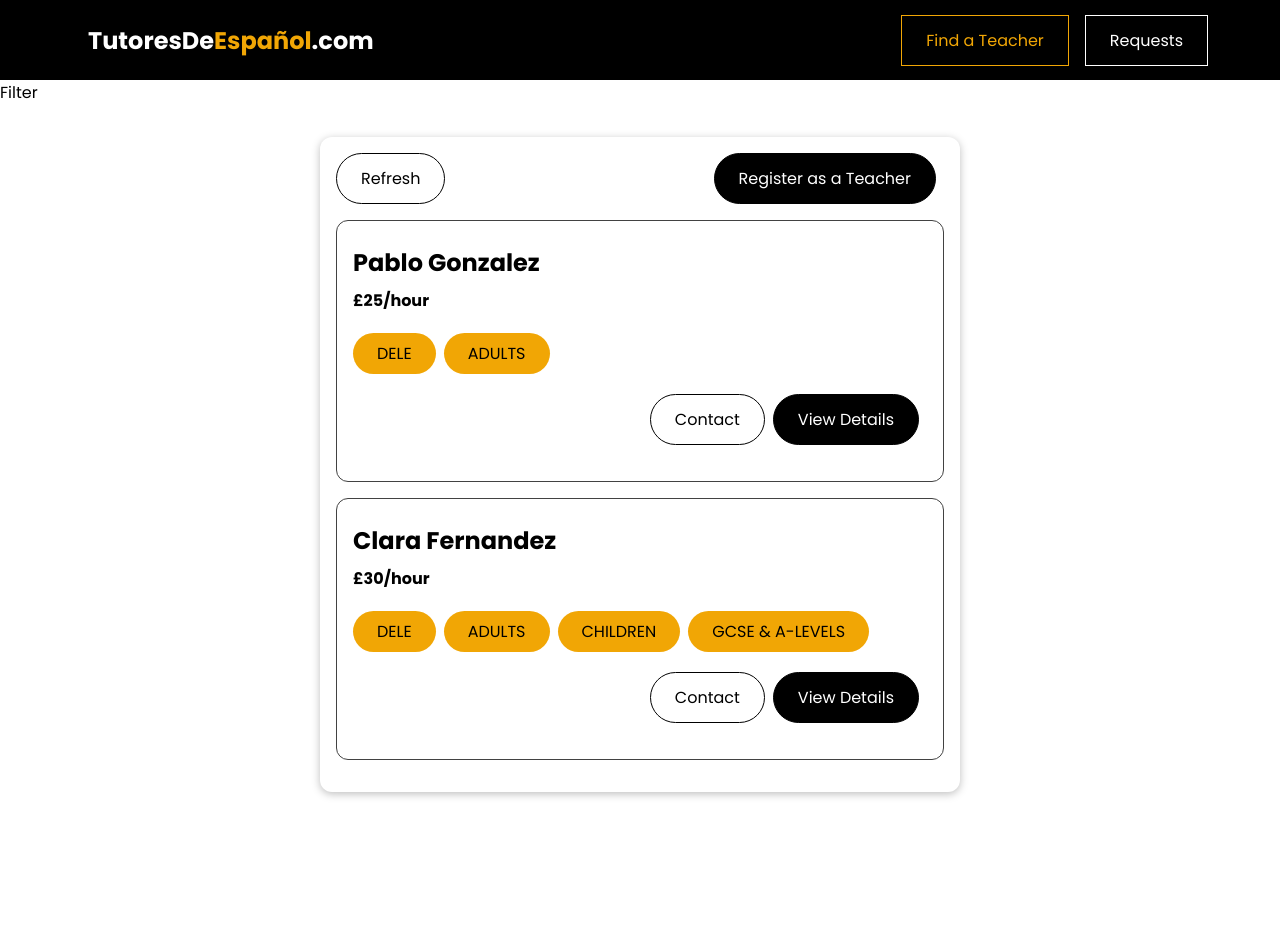
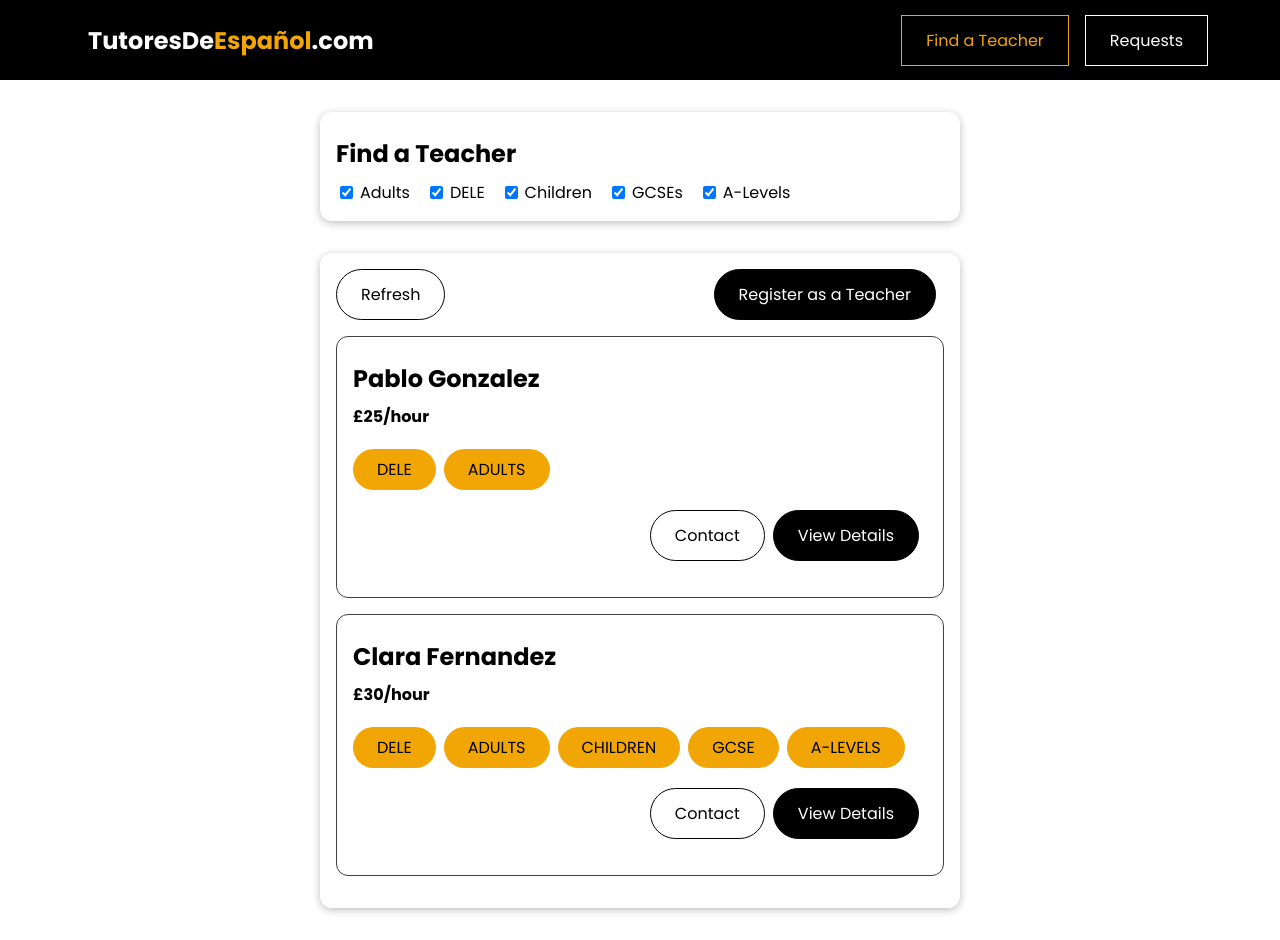
Before and after one commit to ElJefe111944/teacher-finder-app, a Vue app: page /teachers in a window 1280 px wide. Before the commit the page ends 824 px from the top, so only its background shows below. Built offline with nearby package versions, Linux system fonts and the light colour scheme.

Commit message:
TeacherFilter component created and added to teacher list. Styling and emit also added

```diff
--- /dev/null
+++ b/src/components/teachers/TeacherFilter.vue
@@ -0,0 +1,89 @@
+<template>
+    <base-card>
+        <h2>Find a Teacher</h2>
+        <!-- checkbox -->
+        <!-- option 1 -->
+        <span class="filter-option">
+            <input type="checkbox" id="adults" checked @change="setFilter">
+            <label for="adults">Adults</label>
+        </span>
+        <!-- option 2 -->
+        <span class="filter-option">
+            <input type="checkbox" id="dele" checked @change="setFilter">
+            <label for="dele">DELE</label>
+        </span>
+        <!-- option 3 -->
+        <span class="filter-option">
+            <input type="checkbox" id="children" checked @change="setFilter">
+            <label for="children">Children</label>
+        </span>
+        <!-- option 4 -->
+        <span class="filter-option">
+            <input type="checkbox" id="gcse" checked @change="setFilter">
+            <label for="gcse">GCSEs</label>
+        </span>
+                <!-- option 5 -->
+                <span class="filter-option">
+            <input type="checkbox" id="a-levels" checked @change="setFilter">
+            <label for="a-levels">A-Levels</label>
+        </span>
+    </base-card>
+</template>
+
+<script>
+
+export default {
+    emits: ['change-filter'],
+    data(){
+        return {
+            // all checked so defualt of true
+            filters: {
+                adults: true,
+                dele: true,
+                children: true,
+                gcse: true,
+            }
+        }
+    },
+    methods: {
+        setFilter(event){
+            const inputId = event.target.id;
+            const isActive = event.target.checked;
+            // copy existing filters properties
+            const updatedFilters = {
+                ...this.filters,
+                [inputId]: isActive
+            };
+            // update filters
+            this.filters = updatedFilters;
+            // pass updated filters to parent component
+            // to modify list rendered on teacher list page
+            this.$emit('change-filter', updatedFilters);
+        }
+    }
+}
+
+</script>
+
+<style scoped>
+h2 {
+  margin: 0.5rem 0;
+}
+
+.filter-option {
+  margin-right: 1rem;
+}
+
+.filter-option label,
+.filter-option input {
+  vertical-align: middle;
+}
+
+.filter-option label {
+  margin-left: 0.25rem;
+}
+
+.filter-option.active label {
+  font-weight: bold;
+}
+</style>
--- a/src/pages/teachers/TeachersList.vue
+++ b/src/pages/teachers/TeachersList.vue
@@ -1,7 +1,7 @@
 <template>
     <section>
         <!-- filter -->
-        Filter
+        <TeacherFilter @change-filter="setFilters" />
     </section>
     <section>
         <!-- Card -->
@@ -29,16 +29,16 @@
 </template>
 
     <script>
-import BaseCard from '@/components/ui/BaseCard.vue';
-     import TeacherItem from '../../components/teachers/TeacherItem.vue'
-import BaseButton from '@/components/ui/BaseButton.vue';
+
+import TeacherItem from '../../components/teachers/TeacherItem.vue';
+import TeacherFilter from '@/components/teachers/TeacherFilter.vue';
 
     export default {
 
         components: {
             TeacherItem,
-                BaseCard,
-                BaseButton,
+            TeacherFilter,
+
         },
         computed: {
             filteredTeachers(){
--- a/src/store/modules/teachers/index.js
+++ b/src/store/modules/teachers/index.js
@@ -11,7 +11,7 @@ export default {
                     id: 't1',
                     firstName: 'Pablo',
                     lastName: 'Gonzalez',
-                    areas: ['DELE', 'Adults'],
+                    areas: ['dele', 'adults'],
                     description: 'Pablo has been a teacvher for over 15 years',
                     hourlyRate: 25,
                 },
@@ -19,7 +19,7 @@ export default {
                     id: 't2',
                     firstName: 'Clara',
                     lastName: 'Fernandez',
-                    areas: ['DELE', 'Adults', 'children', 'GCSE & A-levels'],
+                    areas: ['dele', 'adults', 'children', 'gcse','a-levels'],
                     description: 'Clara has been a teacvher for over 10 years',
                     hourlyRate: 30,
                 }
```
